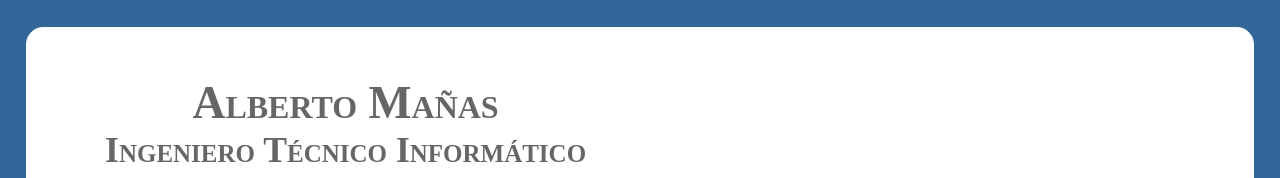
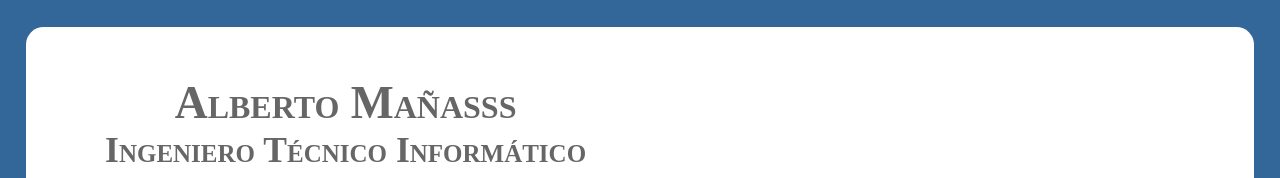
Before and after one commit to amanias/netlify, a plain HTML site: page index.html in a window 1280 px wide. Shown: the top 178 px of the page. Drawn offline with Linux system fonts and the light colour scheme.

Commit message:
Cambio mi nombre

```diff
--- a/index.html
+++ b/index.html
@@ -75,7 +75,7 @@
   <main id="aplicacion">
 
     <section id="informacion">
-      <h2><a title="Curriculum Vitae de Alberto Mañas con Netlify" href="doc/cv.pdf" target="_blank">Alberto Mañas</a></h2>
+      <h2><a title="Curriculum Vitae de Alberto Mañas con Netlify" href="doc/cv.pdf" target="_blank">Alberto Mañasss</a></h2>
       <h3><a title="Título por la Universidad Politécnica de Madrid" href="doc/upm.pdf" target="_blank">Ingeniero
           Técnico Informático</a></h3>
       <a id="contacto" title="Contacto" href="#"><img id="contacto-imagen" src="img/contacto.svg"
```
